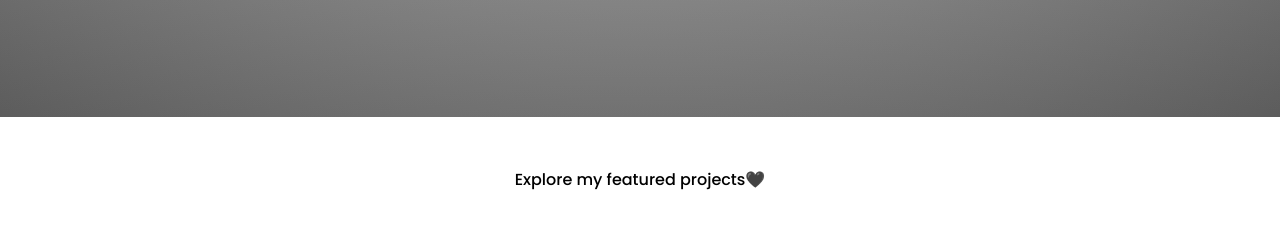
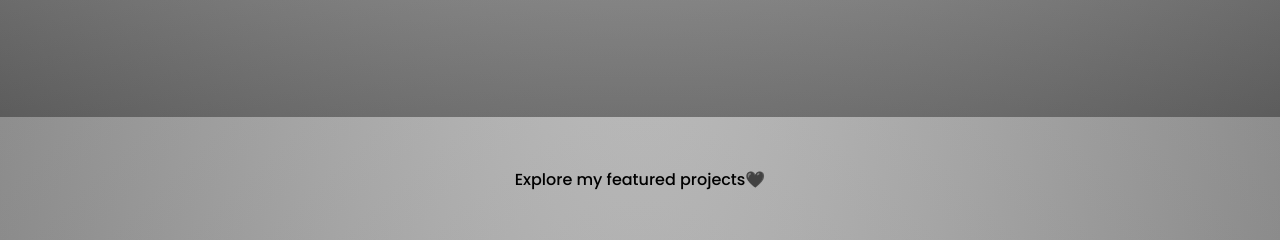
Before and after one commit to JosieHann/front-end-protfolio, a plain HTML site: page index.html in a window 1280 px wide. Shown: the part 446-686 px from the top of the page. Drawn offline with nearby package versions, Linux system fonts and the light colour scheme.

Commit message:
color added to background

```diff
--- a/styles/portfolio.css
+++ b/styles/portfolio.css
@@ -43,6 +43,9 @@ margin: 0;
    line-height: 1.5;
    opacity: 0.8;
 }
+body {
+    background: var(--default-background-color);
+}
 .btn-branding {
     background: var(--default-btn-color);
     border-radius: 4px;
```
